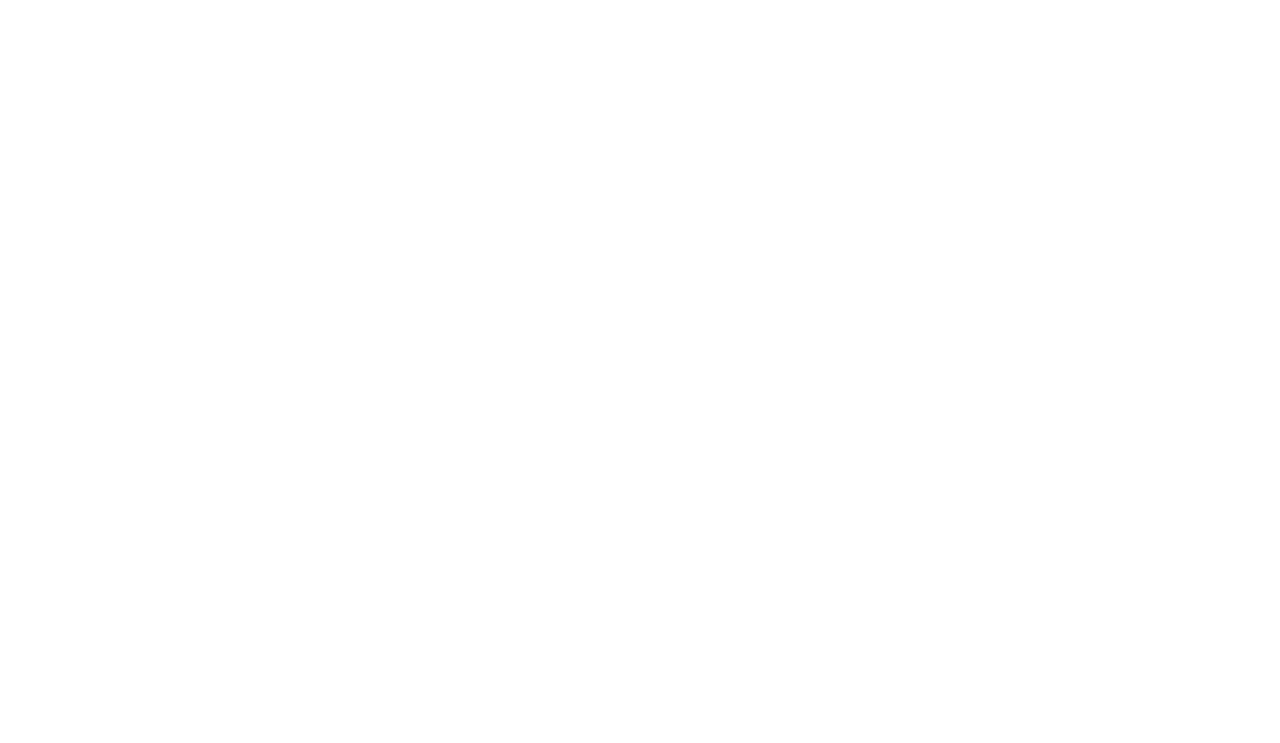
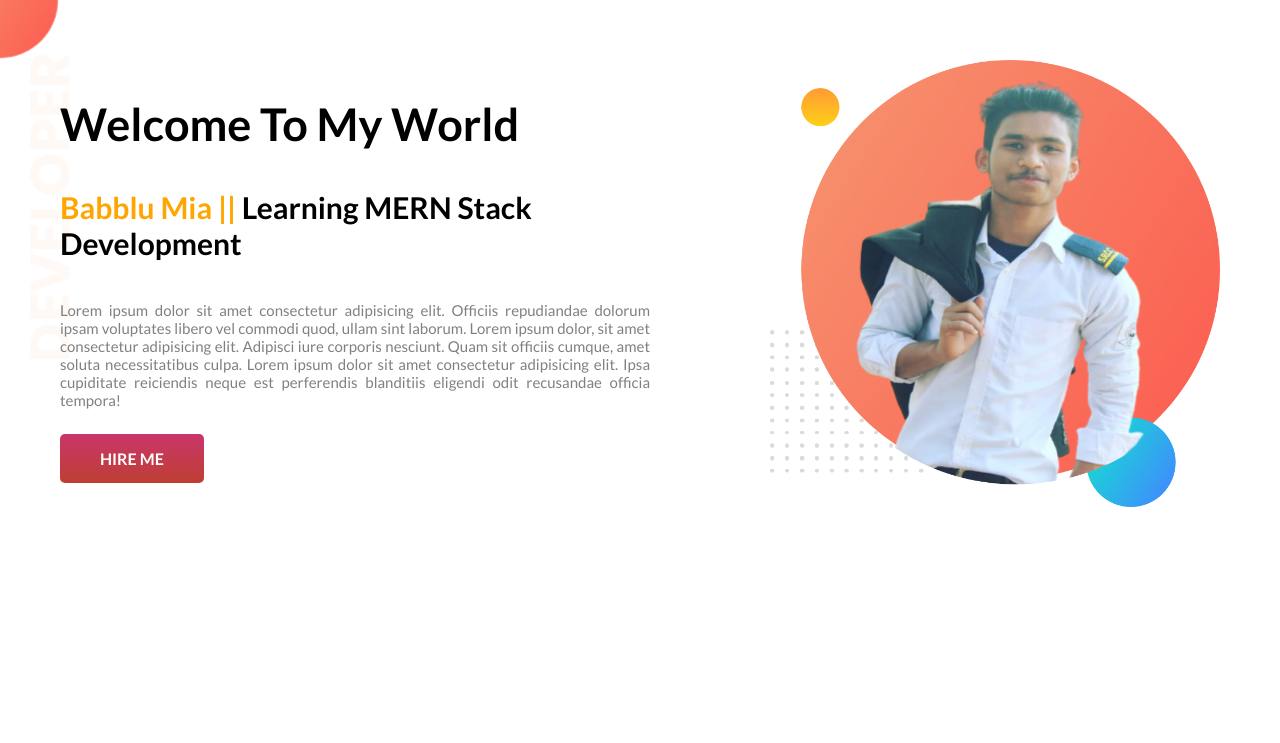
Before and after one commit to Bablu22/Milestone-1_portfolio, a plain HTML site: page index.html in a window 1280 px wide. Drawn offline with Linux system fonts and the light colour scheme.

Commit message:
Header Complete

```diff
--- a/index.html
+++ b/index.html
@@ -6,11 +6,36 @@
     <meta http-equiv="X-UA-Compatible" content="IE=edge">
     <meta name="viewport" content="width=device-width, initial-scale=1.0">
     <title>Bablu Mia|Personal Portfolio</title>
+    <!-- Google Fonts -->
+    <link rel="preconnect" href="https://fonts.googleapis.com">
+    <link rel="preconnect" href="https://fonts.gstatic.com" crossorigin>
+    <link href="https://fonts.googleapis.com/css2?family=Lato:wght@400;700&display=swap" rel="stylesheet">
+
 
     <link rel="stylesheet" href="style.css">
 </head>
 
 <body>
+
+    <section class="banner flexible-div">
+        <div class="banner-content">
+            <h1>Welcome To My World</h1>
+            <h2><span>Babblu Mia ||</span> Learning MERN Stack Development</h2>
+            <p>Lorem ipsum dolor sit amet consectetur adipisicing elit. Officiis repudiandae dolorum ipsam voluptates
+                libero vel commodi quod, ullam sint laborum. Lorem ipsum dolor, sit amet consectetur adipisicing elit.
+                Adipisci iure corporis nesciunt. Quam sit officiis cumque, amet soluta necessitatibus culpa. Lorem ipsum
+                dolor sit amet consectetur adipisicing elit. Ipsa cupiditate reiciendis neque est perferendis blanditiis
+                eligendi odit recusandae officia tempora!</p>
+
+
+            <a href="" class="btn">HIRE ME</a>
+        </div>
+
+        <div class="banner-content">
+            <img src="image/pic2.png" alt="" width="450">
+        </div>
+    </section>
+
 
 
 
--- a/style.css
+++ b/style.css
@@ -0,0 +1,44 @@
+body{
+    font-family: 'Lato', sans-serif;
+    margin: 0;
+    padding: 0;
+}
+section{
+    height: 100vh;
+    margin: auto ;
+}
+.banner{
+    background-image: url(image/top-banner.png);
+    background-repeat: no-repeat;
+}
+.flexible-div{
+    display: flex;
+}
+.banner-content{
+    margin: 60px;
+}
+.banner-content h1{
+    font-size: 45px;
+    font-weight: bold;
+}
+.banner-content h2{
+    font-size: 30px;
+}
+.banner-content span{
+    color: orange;
+}
+.banner-content p{
+    font-size: 15px;
+    color: gray;
+    text-align: justify;
+    margin: 40px 0;
+}
+.btn{
+    text-decoration: none;
+    background-image: linear-gradient(#CB356B,#BD3F32);
+    padding: 15px 40px;
+    color: white;
+    font-weight: bold;
+    border-radius: 5px;
+    margin-top: 410px;
+}
```
Also changed, not shown: image/dream-bg.png (added), image/exp-bg.png (added), image/my-bg.png (added), image/my-bg2.png (added), image/pic1.png (added), image/pic2.png (added), image/top-banner.png (added).
